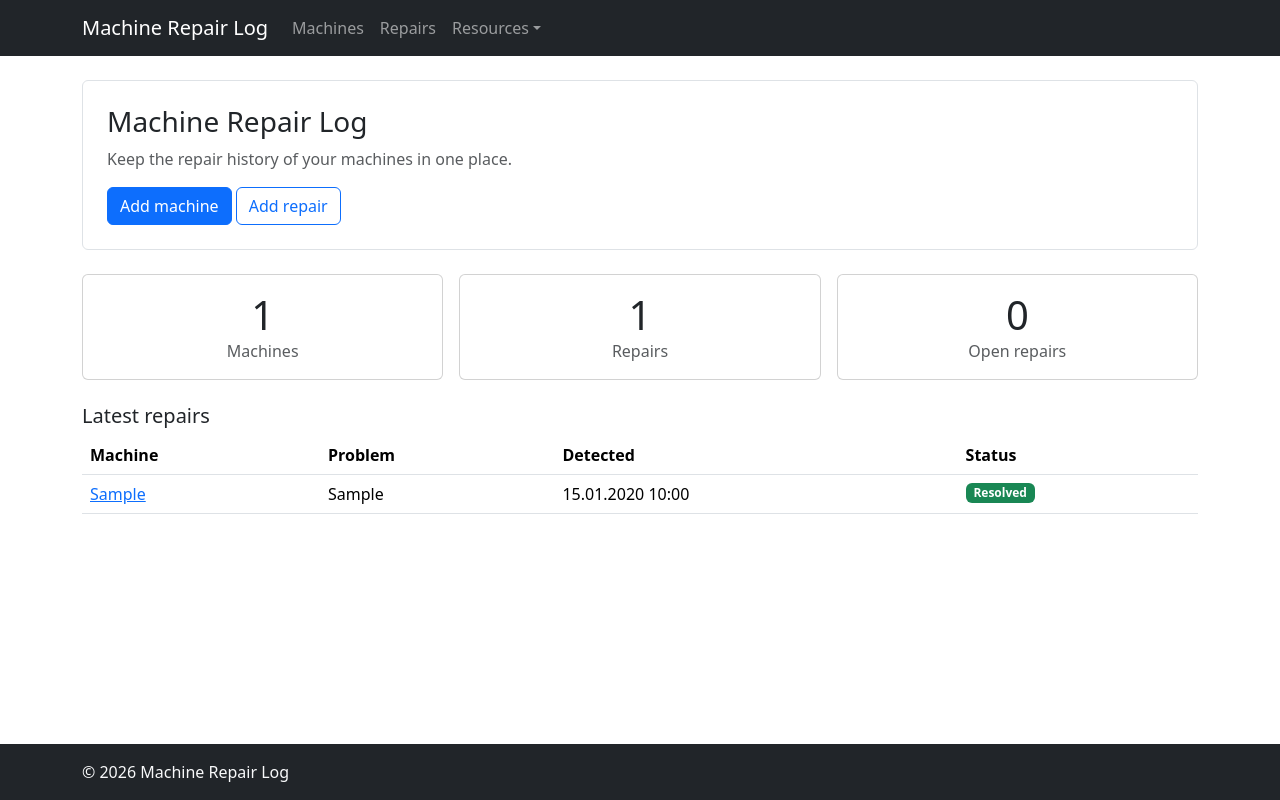
After one commit to spv8bs/machine-repair-log, a Django app: page / in a window 1280 px wide. The commit adds this page. Run offline with Django 5.2, Linux system fonts and the light colour scheme; tables that the repository leaves empty hold one stand-in row (values such as "Sample post").

Commit message:
repairs - forms, views, & templates + machine details

```diff
--- a/MachineRepairLog/urls.py
+++ b/MachineRepairLog/urls.py
@@ -21,6 +21,7 @@ from django.urls import path, include
 
 urlpatterns = [
     path('admin/', admin.site.urls),
+    path('', include('common.urls')),
     path('machines/', include('machines.urls')),
     path('repairs/', include('repairs.urls')),
     path('resources/', include('resources.urls')),
--- /dev/null
+++ b/common/urls.py
@@ -0,0 +1,9 @@
+from django.urls import path
+
+from common import views
+
+app_name = 'common'
+
+urlpatterns = [
+    path('', views.HomePageView.as_view(), name='home'),
+]
--- a/common/views.py
+++ b/common/views.py
@@ -1,3 +1,19 @@
-from django.shortcuts import render
+from django.views.generic import TemplateView
 
-# Create your views here.
+from machines.models import Machine
+from repairs.models import Repair
+
+
+class HomePageView(TemplateView):
+    template_name = 'common/home.html'
+
+    def get_context_data(self, **kwargs):
+        context = super().get_context_data(**kwargs)
+        context['machines_count'] = Machine.objects.count()
+        context['repairs_count'] = Repair.objects.count()
+        context['open_repairs_count'] = Repair.objects.filter(
+            resolved_on__isnull=True).count()
+        context['latest_repairs'] = (
+            Repair.objects.select_related('machine', 'component').order_by('-detected_on')[:5]
+        )
+        return context
--- /dev/null
+++ b/templates/common/home.html
@@ -0,0 +1,68 @@
+{% extends 'base.html' %}
+
+{% block title %}
+    Machine Repair Log
+{% endblock %}
+
+{% block content %}
+    <div class="p-4 mb-4 bg-white rounded border">
+        <h1 class="h3">Machine Repair Log</h1>
+        <p class="mb-3 text-muted">Keep the repair history of your machines in one place.</p>
+        <a href="{% url 'machines:create' %}" class="btn btn-primary">Add machine</a>
+        <a href="{% url 'repairs:select_machine' %}" class="btn btn-outline-primary">Add repair</a>
+    </div>
+
+    <div class="row g-3 mb-4">
+        <div class="col-md-4">
+            <div class="card text-center">
+                <div class="card-body">
+                    <div class="display-6">{{ machines_count }}</div>
+                    <div class="text-muted">Machines</div>
+                </div>
+            </div>
+        </div>
+        <div class="col-md-4">
+            <div class="card text-center">
+                <div class="card-body">
+                    <div class="display-6">{{ repairs_count }}</div>
+                    <div class="text-muted">Repairs</div>
+                </div>
+            </div>
+        </div>
+        <div class="col-md-4">
+            <div class="card text-center">
+                <div class="card-body">
+                    <div class="display-6">{{ open_repairs_count }}</div>
+                    <div class="text-muted">Open repairs</div>
+                </div>
+            </div>
+        </div>
+    </div>
+
+    <h2 class="h5">Latest repairs</h2>
+    {% if latest_repairs %}
+        <table class="table table-hover bg-white">
+            <thead>
+                <tr><th>Machine</th><th>Problem</th><th>Detected</th><th>Status</th></tr>
+            </thead>
+            <tbody>
+                {% for repair in latest_repairs %}
+                    <tr>
+                        <td><a href="{% url 'repairs:detail' pk=repair.pk %}">{{ repair.machine.model }}</a></td>
+                        <td>{{ repair.problem|truncatechars:60 }}</td>
+                        <td>{{ repair.detected_on|date:"d.m.Y H:i" }}</td>
+                        <td>
+                            {% if repair.is_resolved %}
+                                <span class="badge bg-success">Resolved</span>
+                            {% else %}
+                                <span class="badge bg-warning text-dark">Open</span>
+                            {% endif %}
+                        </td>
+                    </tr>
+                {% endfor %}
+            </tbody>
+        </table>
+    {% else %}
+        <p class="text-muted">No repairs yet. Start by adding a machine, then add its first repair.</p>
+    {% endif %}
+{% endblock %}
--- a/templates/common/nav.html
+++ b/templates/common/nav.html
@@ -1,6 +1,6 @@
 <nav class="navbar navbar-expand-lg navbar-dark bg-dark sticky-top">
     <div class="container">
-        <a class="navbar-brand" href="#">Machine Repair Log</a>
+        <a class="navbar-brand" href="{% url 'common:home' %}">Machine Repair Log</a>
 
         <button class="navbar-toggler" type="button" data-bs-toggle="collapse"
                 data-bs-target="#mainNav" aria-controls="mainNav"
--- a/templates/repairs/repair_details.html
+++ b/templates/repairs/repair_details.html
@@ -43,7 +43,7 @@
                 <dd class="col-sm-9">{{ repair.resolved_on|date:"d.m.Y H:i"|default:"-" }}</dd>
 
                 <dt class="col-sm-3">Downtime</dt>
-                <dd class="col-sm-9">{{ repair.downtime }} min{% if not repair.is_resolved %} (ongoing){% endif %}</dd>
+                <dd class="col-sm-9">{{ repair.downtime }}{% if not repair.is_resolved %} (ongoing){% endif %}</dd>
 
                 <dt class="col-sm-3">Cost</dt>
                 <dd class="col-sm-9">{{ repair.cost }}</dd>
--- a/templates/repairs/repair_edit.html
+++ b/templates/repairs/repair_edit.html
@@ -7,7 +7,7 @@
         <div class="col-md-8 col-lg-6">
             <div class="card">
                 <div class="card-body">
-                    <h1 class="h4 mb-3">Edit repair {{ machine.model }}</h1>
+                    <h1 class="h4 mb-3">Edit repair of {{ object.machine.model }}</h1>
 
                     <form method="post" enctype="multipart/form-data" novalidate>
                         {% csrf_token %}
```
Also changed, not shown: machines/views.py (+11 -0 lines), repairs/forms.py (+19 -2 lines), repairs/utils.py (deleted, +0 -8 lines), repairs/views.py (+24 -6 lines), templates/machines/machine_details.html (+35 -0 lines), templates/repairs/repair_list.html (+30 -1 lines).
